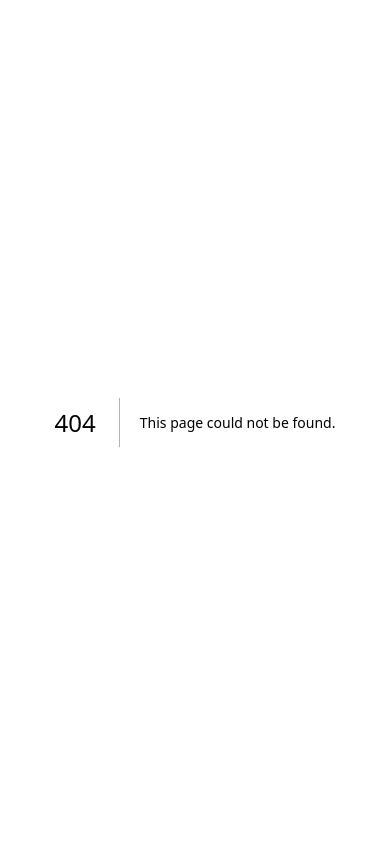
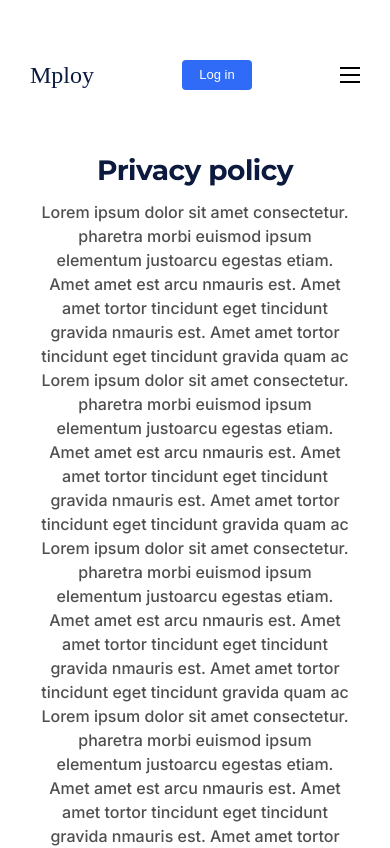
Before and after one commit to jerahmeel200/Mploy, a Next.js app: page /privacy in a window 390 px wide. Before the commit this address had no page. Shown: the top 848 px of the page. Built offline with nearby package versions, Linux system fonts and the light colour scheme; a web font is replaced by a local one.

Commit message:
feat: created privacy page

```diff
--- /dev/null
+++ b/src/app/privacy/page.js
@@ -0,0 +1,61 @@
+import React from "react";
+import styles from "./privacy.module.css";
+import Navbar from "@/component/navbar/Navbar";
+import Footer from "@/component/footer/Footer";
+
+const PrivacyPage = () => {
+  return (
+    <>
+      <Navbar />
+      <div className={styles.container}>
+        <div className="main">
+          <div className={styles.wrapper}>
+            <div className={styles.textContainer}>
+              <h2>Privacy policy</h2>
+              <div className={styles.desc}>
+                <p>
+                  Lorem ipsum dolor sit amet consectetur. pharetra morbi euismod
+                  ipsum elementum justoarcu egestas etiam. Amet amet est arcu
+                  nmauris est. Amet amet tortor tincidunt eget tincidunt gravida
+                  nmauris est. Amet amet tortor tincidunt eget tincidunt gravida
+                  quam ac
+                </p>
+                <p>
+                  Lorem ipsum dolor sit amet consectetur. pharetra morbi euismod
+                  ipsum elementum justoarcu egestas etiam. Amet amet est arcu
+                  nmauris est. Amet amet tortor tincidunt eget tincidunt gravida
+                  nmauris est. Amet amet tortor tincidunt eget tincidunt gravida
+                  quam ac
+                </p>
+                <p>
+                  Lorem ipsum dolor sit amet consectetur. pharetra morbi euismod
+                  ipsum elementum justoarcu egestas etiam. Amet amet est arcu
+                  nmauris est. Amet amet tortor tincidunt eget tincidunt gravida
+                  nmauris est. Amet amet tortor tincidunt eget tincidunt gravida
+                  quam ac
+                </p>
+                <p>
+                  Lorem ipsum dolor sit amet consectetur. pharetra morbi euismod
+                  ipsum elementum justoarcu egestas etiam. Amet amet est arcu
+                  nmauris est. Amet amet tortor tincidunt eget tincidunt gravida
+                  nmauris est. Amet amet tortor tincidunt eget tincidunt gravida
+                  quam ac
+                </p>
+                <p>
+                  Lorem ipsum dolor sit amet consectetur. pharetra morbi euismod
+                  ipsum elementum justoarcu egestas etiam. Amet amet est arcu
+                  nmauris est. Amet amet tortor tincidunt eget tincidunt gravida
+                  nmauris est. Amet amet tortor tincidunt eget tincidunt gravida
+                  quam ac
+                </p>
+              </div>
+            </div>
+          </div>
+        </div>
+      </div>
+      <Footer />
+    </>
+  );
+};
+
+export default PrivacyPage;
--- /dev/null
+++ b/src/app/privacy/privacy.module.css
@@ -0,0 +1,70 @@
+.container {
+  padding: 150px 0;
+}
+
+.wrapper {
+  padding: 20px 20px;
+
+  text-align: center;
+}
+
+.textContainer {
+  display: flex;
+  align-items: center;
+  justify-content: center;
+  flex-direction: column;
+  text-align: center;
+  max-width: 100%;
+  width: 100%;
+}
+
+.textContainer h2 {
+  font-family: "Montserrat", serif;
+  font-weight: 700;
+  font-size: 48px;
+  line-height: 68px;
+  letter-spacing: -2%;
+  color: rgba(11, 26, 62, 1);
+}
+
+.desc {
+  padding-top: 20px;
+  padding-bottom: 50px;
+}
+
+.desc p {
+  text-align: center;
+  width: 100%;
+  max-width: 850px;
+  font-size: 20px;
+  font-weight: 500;
+  line-height: 32px;
+  color: rgba(79, 79, 79, 1);
+}
+
+/* Media Query for screens up to 768px width */
+@media screen and (max-width: 768px) {
+  /* .container {
+    padding-top: 100px;
+  } */
+
+  .wrapper {
+    padding: 0 10px;
+  }
+
+  .textContainer h2 {
+    font-size: 28px;
+    line-height: 40px;
+    letter-spacing: -0.5px;
+  }
+
+  .desc {
+    padding-top: 10px;
+    padding-bottom: 30px;
+  }
+
+  .desc p {
+    font-size: 16px;
+    line-height: 24px;
+  }
+}
--- a/src/component/authLink/Hamburger.jsx
+++ b/src/component/authLink/Hamburger.jsx
@@ -13,6 +13,14 @@ const Hamburger = () => {
         <div className={styles.line}></div>
         <div className={styles.line}></div>
       </div>
+
+      {open && (
+        <div className={styles.responsiveMenu}>
+          <Link href="/">Homepage</Link>
+          <Link href="/">About</Link>
+          <Link href="/">Contact</Link>
+        </div>
+      )}
 
       {/* <div className={styles.responsiveMenu}>
         <Link href="/" className={styles.link}>
--- a/src/component/contactPage/contact/Contact.jsx
+++ b/src/component/contactPage/contact/Contact.jsx
@@ -22,10 +22,10 @@ const Contact = () => {
             </p>
           </div>
         </div>
-
+        <div className={styles.formContainer}>
           <form className={styles.form}>
             <h1 className={styles.formTitle}>How can we help?</h1>
-          <div className={styles.formContainer}></div>
+
             <div className={styles.top}>
               <div className={styles.inputContainer}>
                 <label className={styles.label}>First name</label>
@@ -85,6 +85,7 @@ const Contact = () => {
           </form>
         </div>
       </div>
+    </div>
   );
 };
 
--- a/src/component/contactPage/contact/contact.module.css
+++ b/src/component/contactPage/contact/contact.module.css
@@ -29,6 +29,9 @@
 }
 
 .textContainer {
+}
+
+.formContainer {
   width: 50%;
 }
 /* Updated CSS */
@@ -37,7 +40,7 @@
 
 .form {
   border: 4px solid rgba(234, 248, 254, 1);
-  max-width: 608px;
+  width: 608px;
   padding: 20px;
   box-sizing: border-box;
   padding-bottom: 30px;
@@ -138,17 +141,45 @@
   font-family: "roboto", sans-serif;
 }
 /* Media query for smaller screens */
-
+/* Media query for smaller screens and adjustments for larger screens */
+/* Media query for smaller screens and adjustments for larger screens */
 @media screen and (max-width: 768px) {
-  .form .formContainer {
-    grid-template-columns: 1fr;
-    padding: 15px;
+  .container {
+    padding: 100px 30px 30px 30px;
   }
 
-  .top.bottom {
-    grid-template-columns: 1fr;
-  }
   .wrapper {
     flex-direction: column;
+    margin-top: 40px;
+  }
+
+  .form {
+    width: 100%;
+    padding: 15px;
+    box-sizing: border-box;
+  }
+
+  .formContainer {
+    display: block;
+    width: 100%;
+  }
+
+  .input,
+  .emailInput,
+  .messageInput,
+  .btn button {
+    width: 100%;
+    margin-right: 0;
+  }
+
+  .label {
+    font-size: 12px;
+  }
+  .textContainer {
+    text-align: center;
+    padding-bottom: 50px;
+  }
+  .title {
+    font-size: 30px;
   }
 }
```
Also changed, not shown: src/component/aboutPage/aboutStats/aboutStats.module.css (+5 -2 lines). Lines whose indentation alone changed are shown as unchanged.
